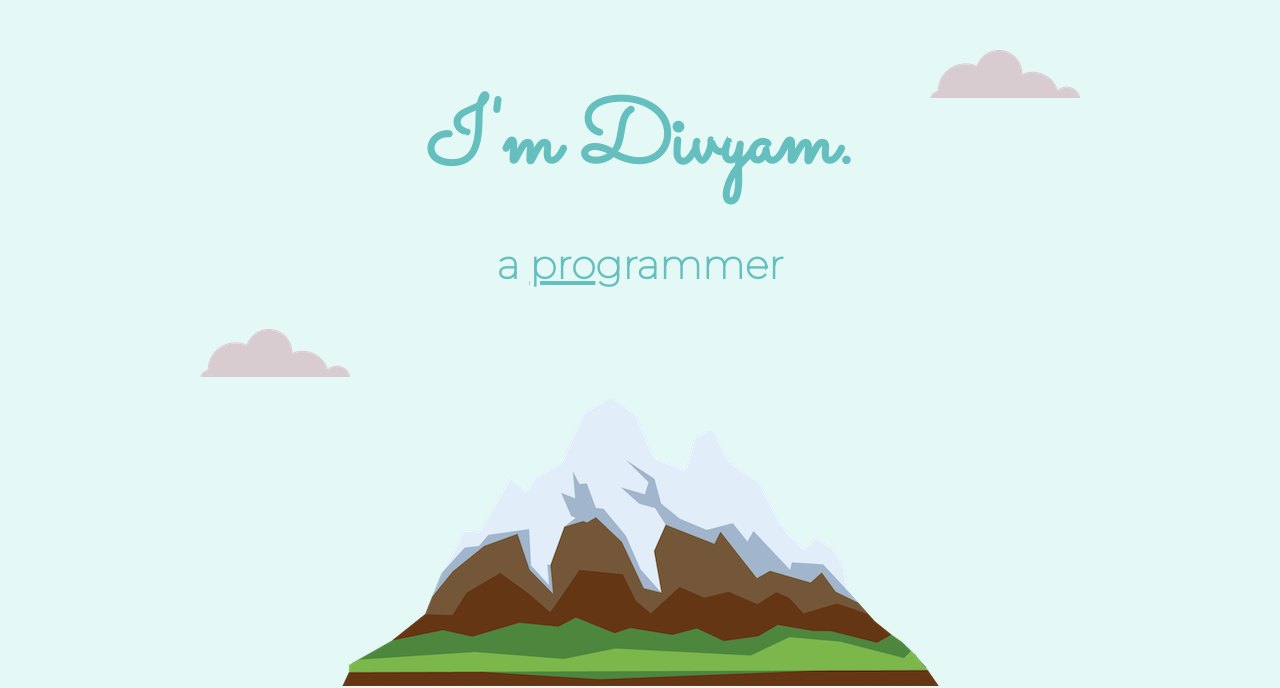
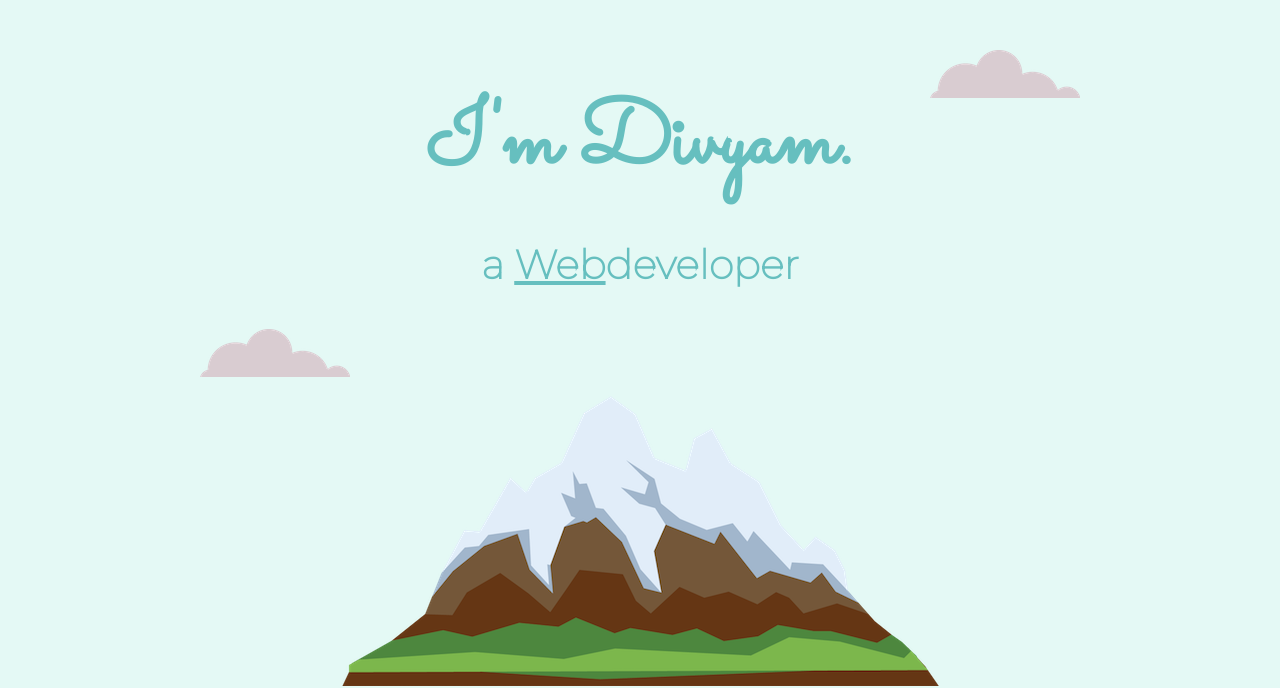
Before and after one commit to divyamt/CVcss, a plain HTML site: page index.html in a window 1280 px wide. Shown: the top 688 px of the page. Drawn offline with Linux system fonts and the light colour scheme; grey boxes are pictures that could not be loaded.

Commit message:
Update index.html

```diff
--- a/index.html
+++ b/index.html
@@ -13,7 +13,7 @@
     <div class="top-container">
       <img class = "top-cloud" src="cloud.png" alt="cloud-img">
       <h1>I'm Divyam.</h1>
-      <p class = "programmer">a <span class = "pro">pro</span>grammer</p>
+      <p class = "programmer">a <span class = "pro">Web</span>developer</p>
       <img class = "bottom-cloud" src="cloud.png" alt="cloud-img">
       <img class = "mountain" src="mountain.png" alt="mountain-img">
     </div>
```
